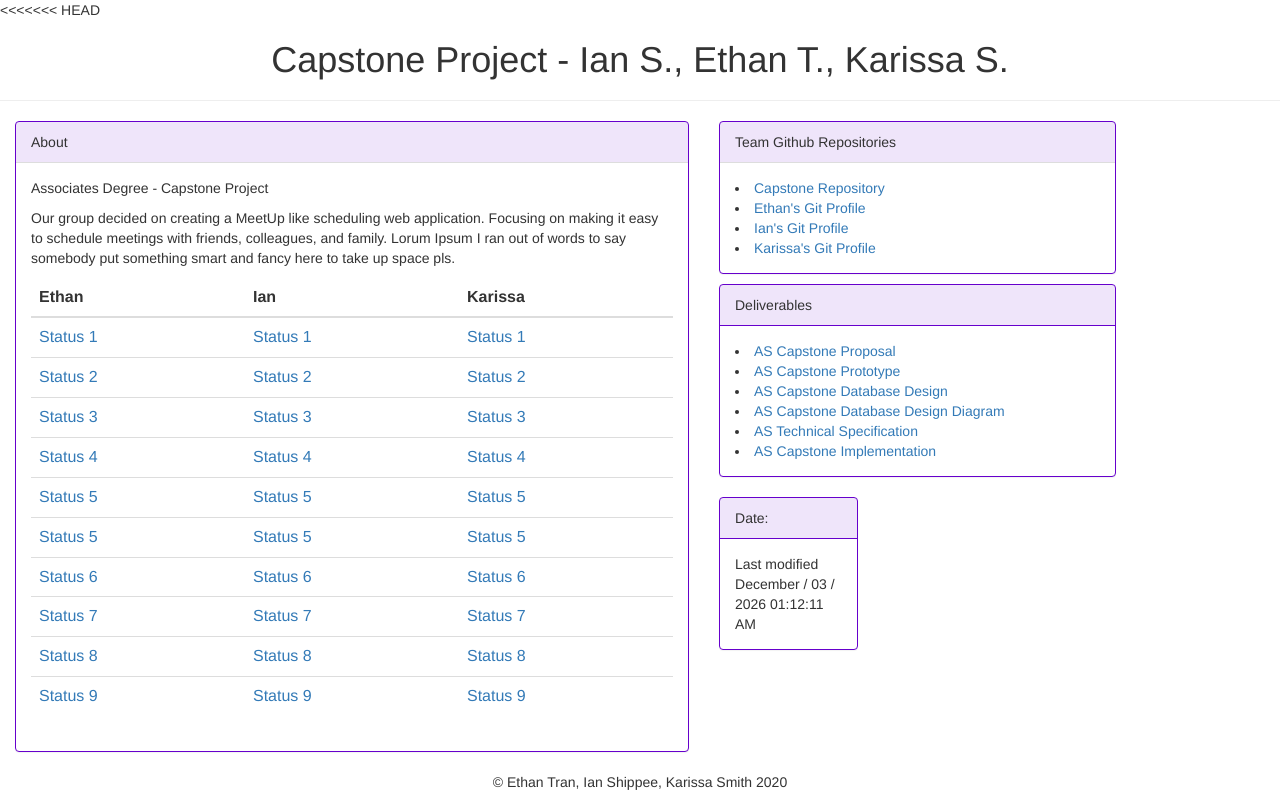
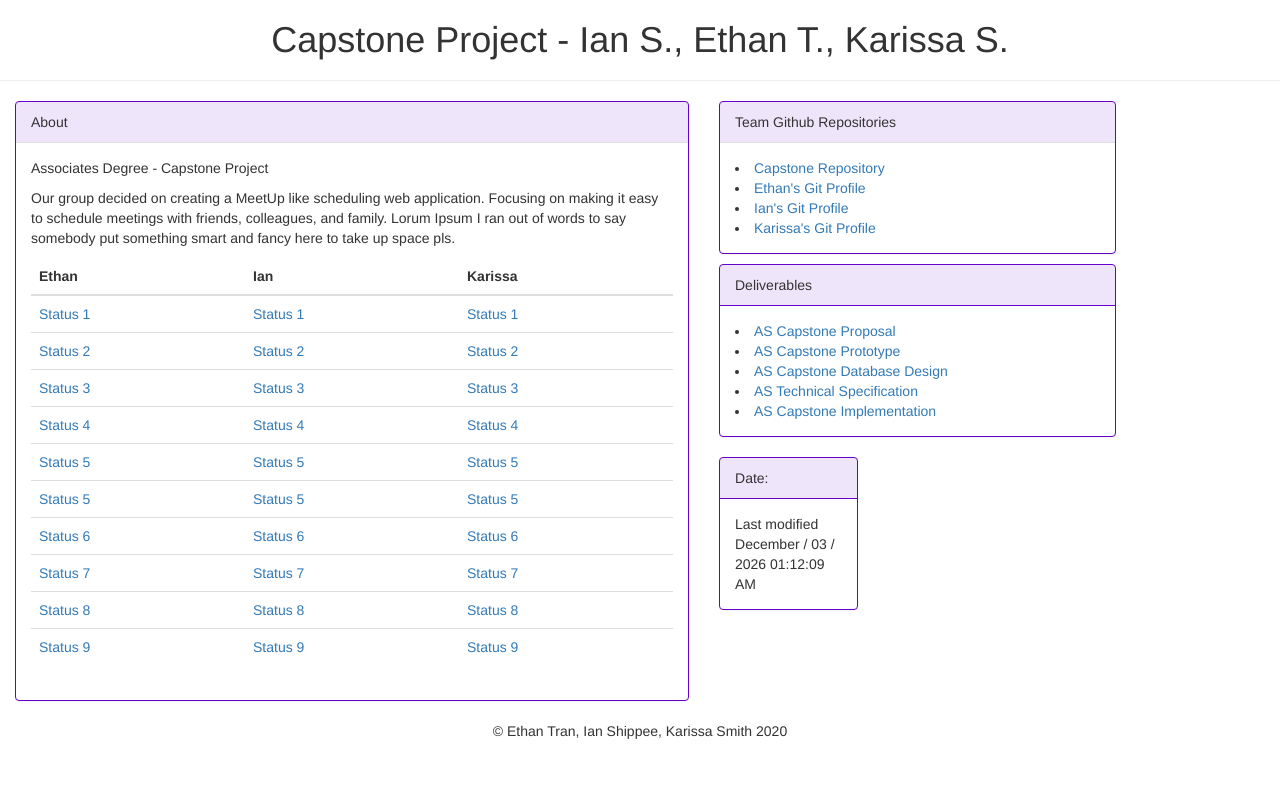
Before and after one commit to Eq-Tran/AS-Capstone, a PHP site: page /mainpage.php in a window 1280 px wide. Run offline with PHP 8.4, Linux system fonts and the light colour scheme.

Commit message:
tran 12:52

```diff
--- a/mainpage.php
+++ b/mainpage.php
@@ -1,4 +1,4 @@
-<<<<<<< HEAD
+
 <!doctype html>
 <html lang="en">
     <head>
@@ -127,7 +127,6 @@
                         <li><a href="http://ict.neit.edu/008000429/public_html/AS-Capstone/Deliverables/IS_ET_KS_Capstone%20Proposal.pdf">AS Capstone Proposal</a></li>
                         <li><a href="https://marvelapp.com/486badd/screen/63585566">AS Capstone Prototype</a></li>
                         <li><a href="http://ict.neit.edu/008000429/public_html/AS-Capstone/Deliverables/E_K_I_DatabaseDesignFinal.pdf">AS Capstone Database Design</a></li>
-                         <li><a href="http://ict.neit.edu/008000429/public_html/AS-Capstone/Deliverables/DB-Design-Diagram.mwb">AS Capstone Database Design Diagram</a></li>
                         <li><a href="http://ict.neit.edu/008000429/public_html/AS-Capstone/Deliverables/E_K_I_Tech_Spec.pdf">AS Technical Specification</a></li>
                         <li><a href="">AS Capstone Implementation</a></li>
 
```
